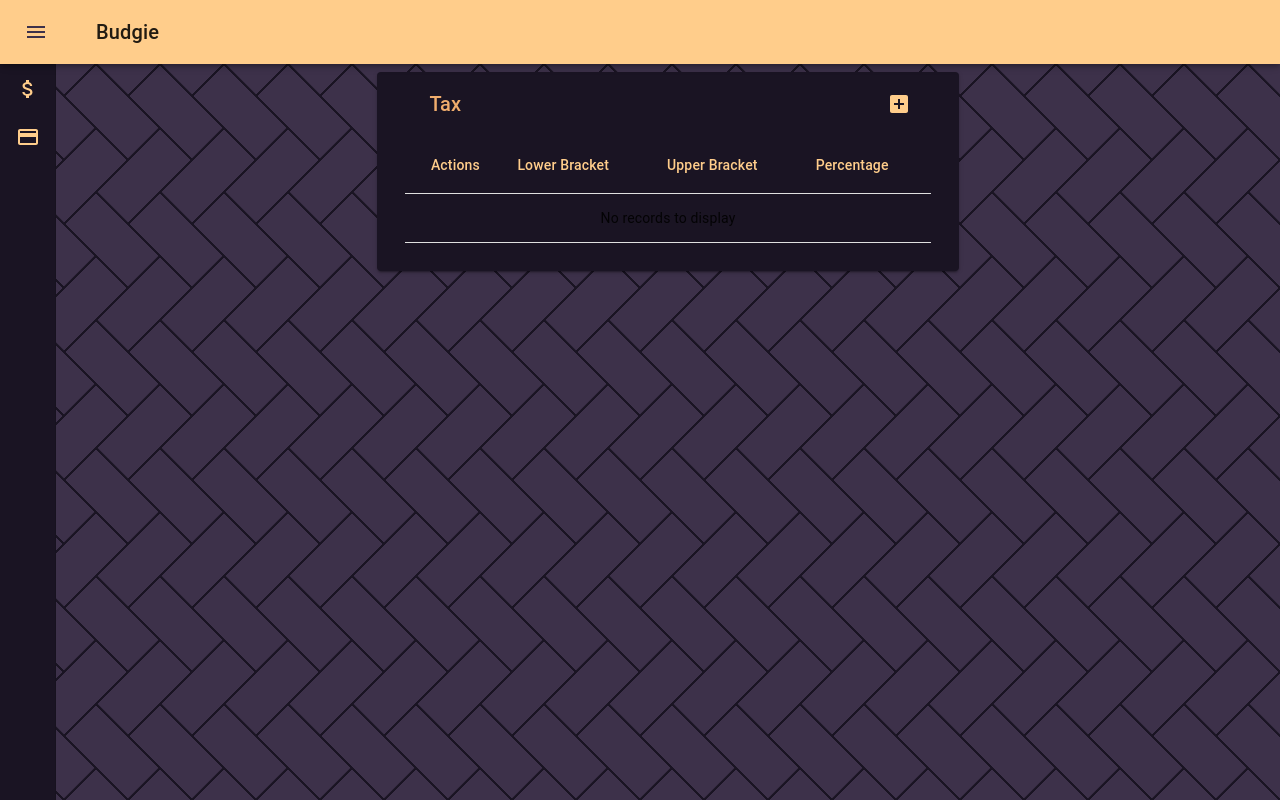
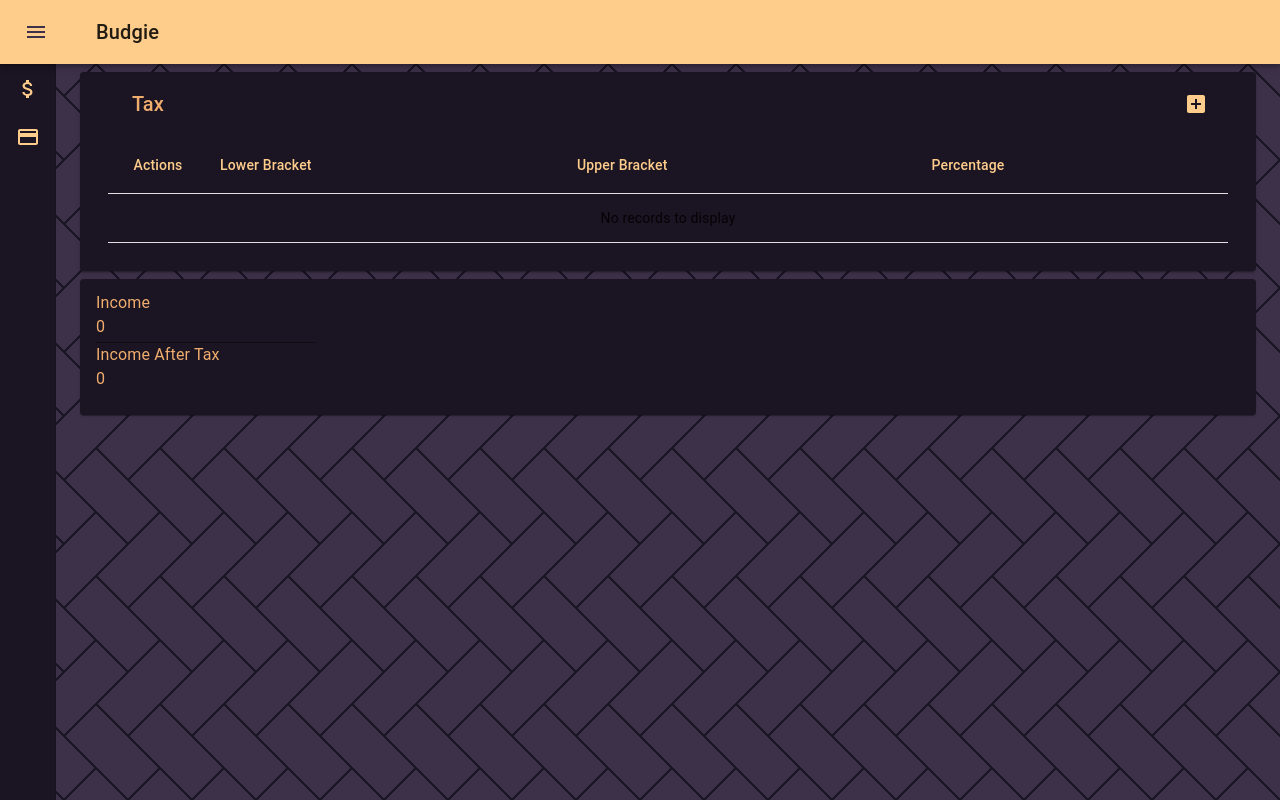
Before and after one commit to Pyxxilated-Studios/Budgie, a React (Create React App) app: page /budgie/income in a window 1280 px wide. Built offline with nearby package versions, Linux system fonts and the light colour scheme.

Commit message:
Add Income Calculations

```diff
--- a/src/components/income/deductibles/tax/index.tsx
+++ b/src/components/income/deductibles/tax/index.tsx
@@ -4,7 +4,6 @@
 import MaterialTable from "material-table";
 import { Icons } from "material-table";
 
-import Grid from "@material-ui/core/Grid";
 import AddBox from "@material-ui/icons/AddBox";
 import Check from "@material-ui/icons/Check";
 import Clear from "@material-ui/icons/Clear";
@@ -56,7 +55,6 @@
 
 const Tax = (props: TaxProps) => {
   return (
-    <Grid container direction="row" justify="center" alignItems="center">
     <MaterialTable
       style={{ padding: "0 2em 2em" }}
       title="Tax"
@@ -71,7 +69,11 @@
       editable={{
         onRowAdd: (newData) =>
           new Promise((resolve) => {
-              props.addTaxItem(newData);
+            props.addTaxItem({
+              upper: Number(newData.upper) || 0,
+              lower: Number(newData.lower) || 0,
+              percentage: Number(newData.percentage) || 0,
+            });
             resolve();
           }),
         onRowUpdate: (newData, oldData) =>
@@ -79,7 +81,14 @@
             const data = oldData as TaxLine & {
               tableData: { id: number };
             };
-              props.updateTaxItem(newData, data.tableData.id);
+            props.updateTaxItem(
+              {
+                upper: Number(newData.upper) || 0,
+                lower: Number(newData.lower) || 0,
+                percentage: Number(newData.percentage) || 0,
+              },
+              data.tableData.id
+            );
             resolve();
           }),
         onRowDelete: (oldData) =>
@@ -92,7 +101,6 @@
           }),
       }}
     />
-    </Grid>
   );
 };
 
--- a/src/components/income/index.tsx
+++ b/src/components/income/index.tsx
@@ -1,16 +1,84 @@
 import React from "react";
 import { connect } from "react-redux";
+
+import { makeStyles } from "@material-ui/core";
+import Typography from "@material-ui/core/Typography";
+import Input from "@material-ui/core/Input";
+import Card from "@material-ui/core/Card";
+import InputLabel from "@material-ui/core/InputLabel";
+import CardContent from "@material-ui/core/CardContent";
+
+import { RootState, RootDispatch } from "../../store";
+import { TaxLine, IncomeState } from "../../store/income/types";
+import { updateIncome } from "../../store/income/actions";
 
 import Tax from "./deductibles/tax";
 import OtherDeductible from "./deductibles/other";
 
-const Income = () => {
+const useStyles = makeStyles((theme) => ({
+  root: {
+    marginTop: theme.spacing(1),
+  },
+}));
+
+type StateProps = {
+  income: IncomeState;
+};
+
+type DispatchProps = {
+  updateIncome: (income: number) => void;
+};
+
+type IncomeProps = StateProps & DispatchProps;
+
+const Income = (props: IncomeProps) => {
+  const classes = useStyles();
+
   return (
     <div>
       <Tax />
       <OtherDeductible />
+      <Card className={classes.root}>
+        <CardContent>
+          <InputLabel htmlFor="income-label">Income</InputLabel>
+          <Input
+            id="income-label"
+            value={props.income.income}
+            onChange={(event) =>
+              props.updateIncome(Number(event.target.value) || 0)
+            }
+          />
+          <Typography>Income After Tax </Typography>
+          <Typography>
+            {calculateIncome(
+              props.income.income,
+              props.income.deductibles.taxes
+            )}
+          </Typography>
+        </CardContent>
+      </Card>
     </div>
   );
 };
 
-export default connect()(Income);
+const calculateIncome = (income: number, deductions: TaxLine[]): number =>
+  deductions.reduce((total, tax) => {
+    if (income >= tax.lower) {
+      const within =
+        income <= tax.upper ? income - tax.lower : tax.upper - tax.lower;
+
+      total -= within * (tax.percentage / 100);
+    }
+
+    return total;
+  }, income);
+
+const mapStateToProps = (state: RootState): StateProps => ({
+  income: state.income,
+});
+
+const mapDispatchToProps = (dispatch: RootDispatch): DispatchProps => ({
+  updateIncome: (income: number): void => dispatch(updateIncome(income)),
+});
+
+export default connect(mapStateToProps, mapDispatchToProps)(Income);
--- a/src/store/income/actions.ts
+++ b/src/store/income/actions.ts
@@ -4,6 +4,7 @@
   TaxLine,
   REMOVE_TAX_ITEM,
   UPDATE_TAX_ITEM,
+  UPDATE_INCOME,
 } from "./types";
 
 export const updateTaxItem = (item: TaxLine, index: number): IncomeType => {
@@ -17,3 +18,7 @@
 export const addTaxItem = (item: TaxLine): IncomeType => {
   return { type: ADD_TAX_ITEM, item };
 };
+
+export const updateIncome = (income: number): IncomeType => {
+  return { type: UPDATE_INCOME, income };
+};
--- a/src/store/income/reducer.ts
+++ b/src/store/income/reducer.ts
@@ -6,6 +6,7 @@
   ADD_TAX_ITEM,
   REMOVE_TAX_ITEM,
   UPDATE_TAX_ITEM,
+  UPDATE_INCOME,
 } from "./types";
 
 const initialState: IncomeState = {
@@ -40,6 +41,12 @@
       return newState;
     }
 
+    case UPDATE_INCOME: {
+      const newState = cloneDeep(state);
+      newState.income = action.income;
+      return newState;
+    }
+
     default:
       return state;
   }
--- a/src/store/income/types.ts
+++ b/src/store/income/types.ts
@@ -32,7 +32,14 @@
   index: number;
 }
 
+export const UPDATE_INCOME = "UPDATE_INCOME";
+interface UpdateIncomeAction {
+  type: typeof UPDATE_INCOME;
+  income: number;
+}
+
 export type IncomeType =
   | AddTaxItemAction
   | RemoveTaxItemAction
-  | UpdateTaxItemAction;
+  | UpdateTaxItemAction
+  | UpdateIncomeAction;
```
Lines whose indentation alone changed are shown as unchanged.
